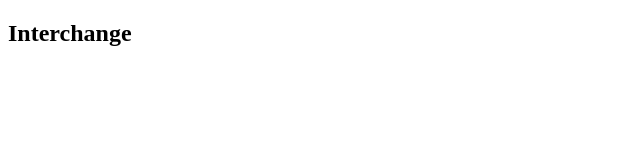
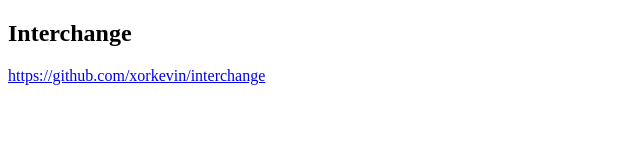
Before and after one commit to xorkevindev/xorkevindev.github.io, a plain HTML site: page interchange.html in a window 1280 px wide. Shown: the whole page, without its empty margins (0-640 px from the left). Drawn offline with Linux system fonts and the light colour scheme.

Commit message:
Bugfix interchange package

```diff
--- a/interchange.html
+++ b/interchange.html
@@ -5,15 +5,15 @@
     <title>xorkevin.dev  | Interchange</title>
     <meta name="viewport" content="width=device-width, initial-scale=1">
     <meta name="generator" content="xorkevin/compass; Hugo v0.71.1">
-  <meta name="go-import" content="xorkevin.dev/interchange git ">
-  <meta name="go-source" content="xorkevin.dev/interchange  /tree/master{/dir} /blob/master{/dir}/{file}#L{line}">
+  <meta name="go-import" content="xorkevin.dev/interchange git https://github.com/xorkevin/interchange">
+  <meta name="go-source" content="xorkevin.dev/interchange https://github.com/xorkevin/interchange https://github.com/xorkevin/interchange/tree/master{/dir} https://github.com/xorkevin/interchange/blob/master{/dir}/{file}#L{line}">
 
   </head>
   <body>
     <main class="main" role="main">
   <section>
     <h1>Interchange</h1>
-    <a target="_blank" rel="noopener noreferrer" href=""></a>
+    <a target="_blank" rel="noopener noreferrer" href="https://github.com/xorkevin/interchange">https://github.com/xorkevin/interchange</a>
 
   </section>
 
```
